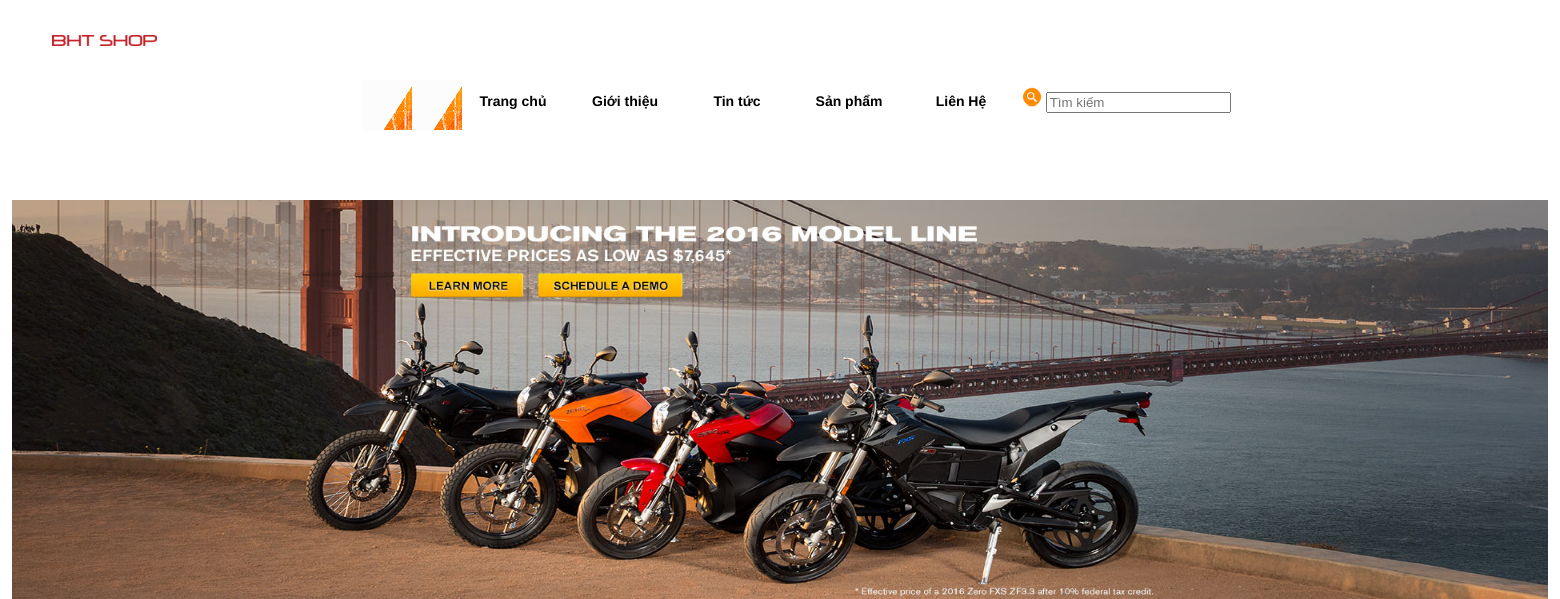
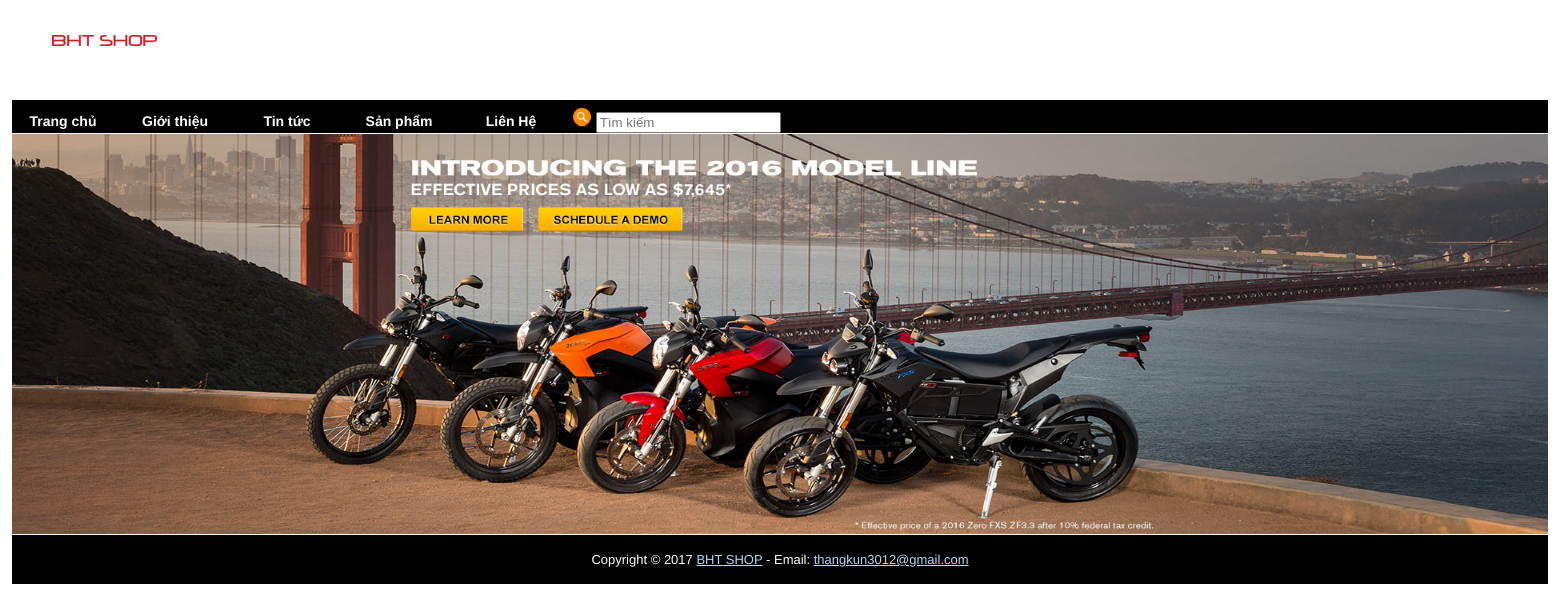
Before and after one commit to webPJ1/PJ1new, a PHP site: page / in a window 1560 px wide. Shown: the top 599 px of the page. Run offline with PHP 8.4, Linux system fonts and the light colour scheme.

Commit message:
Update BHT.css

```diff
--- a/shop xe may/BHT.css
+++ b/shop xe may/BHT.css
@@ -126,7 +126,8 @@ em { color: #bf4300; }
 #BHT_header_wrapper {
 	width: 100%;
 	background: #FFF;
-	height: 200px;
+
+
 }
 
 #BHT_header {
@@ -139,8 +140,8 @@ em { color: #bf4300; }
 
 #BHT_header  #site_title {
 	float: left;
-	width:100px;
-	height:80px;
+	width:200px;
+	height:100px;
 	padding: 35px 0 0 40px;
 
 }
@@ -185,24 +186,8 @@ em { color: #bf4300; }
 
 #BHT_menu {
 	clear: both;
-    margin-left:350px;
-
+    background:#000000;
 }
-
-#BHT_menu #home_menu a {
-	float: left;
-	display: block;
-	width: 50px;
-    height: 50px;
-	background: url(images/home.png) ;
-    background: cover;
-
-
-}
-
-
-
-
 
 #BHT_menu ul {
 	margin: 0;
@@ -226,7 +211,7 @@ em { color: #bf4300; }
 	font-size: 14px;
 	text-align: center;
 	text-decoration: none;
-	color: #000;
+	color: #ffffff;
 	font-weight: bold;
 	outline: none;
 	border: none;
@@ -239,7 +224,7 @@ em { color: #bf4300; }
 /* end of menu */
 
 #banner {
-	margin-top::500px;
+	margin-top:500px;
 	}
 
 /* main */
@@ -388,8 +373,8 @@ em { color: #bf4300; }
 
 #Slide {
 	width:1536px;
-	padding: 0;
 	margin: 0 auto;
+
 
 	}
 	* {box-sizing:border-box}
@@ -465,10 +450,20 @@ em { color: #bf4300; }
   from {opacity: .4}
   to {opacity: 1}
 }
+#gioithieu {
+	font-family: BlinkMacSystemFont;
+	text-align:center;
+    color:#1abc9c;
 
-#banner{
-	background:
-	height:100px;
-	float:right;
 	}
+#sub{
+ display: none;
+ color: #ffffff;
+
+}
+
+li:hover #sub{
+    display: block;
+}
+
 /* end of footer */
```
